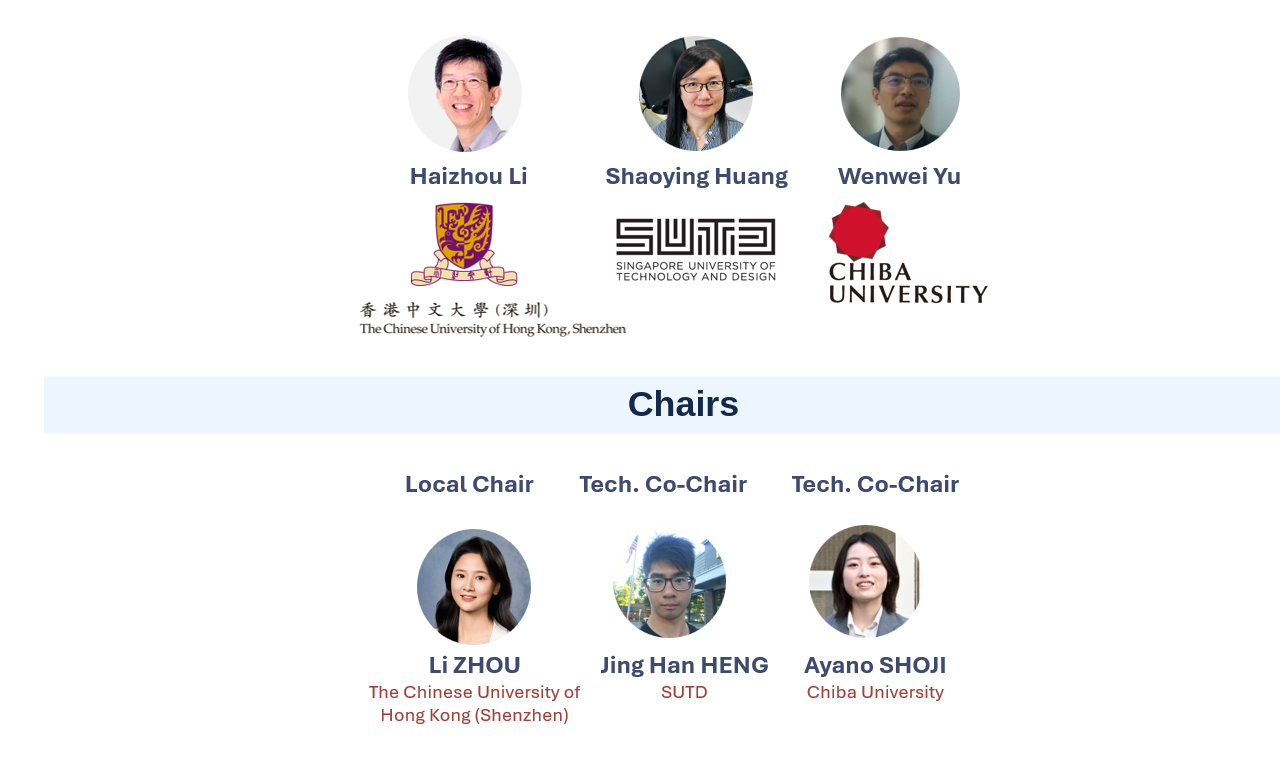
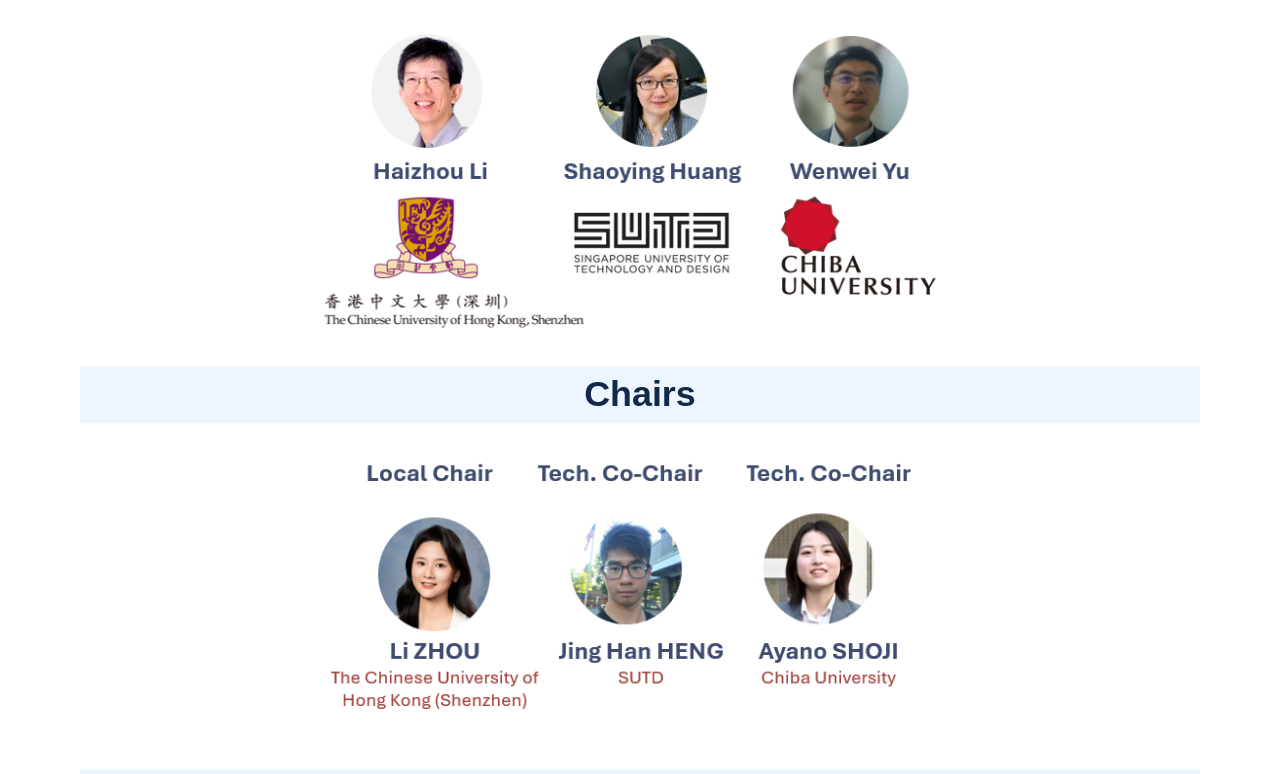
Before and after one commit to jinghan1997/nerdfest, a plain HTML site: page organizers.html in a window 1280 px wide. Shown: the part 355-1129 px from the top of the page. Drawn offline with Linux system fonts and the light colour scheme.

Commit message:
try to fix rightwards shift

```diff
--- a/style.css
+++ b/style.css
@@ -76,25 +76,29 @@
   text-align:center;
   background:var(--card);
 }
-h2{
-  position:relative;
-  z-index:0;
-  display:block;
-  text-align:center;
+h2 {
+  position: relative;
+  z-index: 0;
+  display: block;
+  text-align: center;
 }
-h2::before{
-  content:"";
-  position:absolute;
-  z-index:-1;
-  top:50%;
-  left:50%;
-  transform:translate(-50%,-50%);
-  width:100vw;
-  height:calc(100% + 16px);
-  background:var(--section-header-bg);
+
+h2::before {
+  content: "";
+  position: absolute;
+  z-index: -1;
+  top: 50%;
+  left: 50%;
+  transform: translate(-50%, -50%);
+  width: calc(100vw - 40px);
+  max-width: 1120px;
+  height: calc(100% + 16px);
+  background: var(--section-header-bg);
 }
 html,
 body {
+  width: 100%;
+  max-width: 100%;
   overflow-x: hidden;
 }
 .text-red{color:var(--red)}
@@ -176,8 +180,20 @@
 }
 .stat strong{display:block;color:var(--navy);font-size:var(--text-stat);font-weight:var(--weight-extrabold);line-height:1}
 .stat span{display:block;color:var(--muted);font-size:var(--text-sm);line-height:var(--leading-snug)}
-.image-card{padding:0}
-.image-card img{height: auto;display:block;border-radius:12px;background:var(--card);margin: 0 auto}
+.card.image-card,
+.image-card {
+  width: 100%;
+  max-width: 100%;
+  margin-left: auto;
+  margin-right: auto;
+}
+
+.image-card img {
+  max-width: 100%;
+  height: auto;
+  display: block;
+  margin: 0 auto;
+}
 .sponsorship-gallery .image-card img{
   width:min(100%, 920px);
   margin:0 auto;
```
